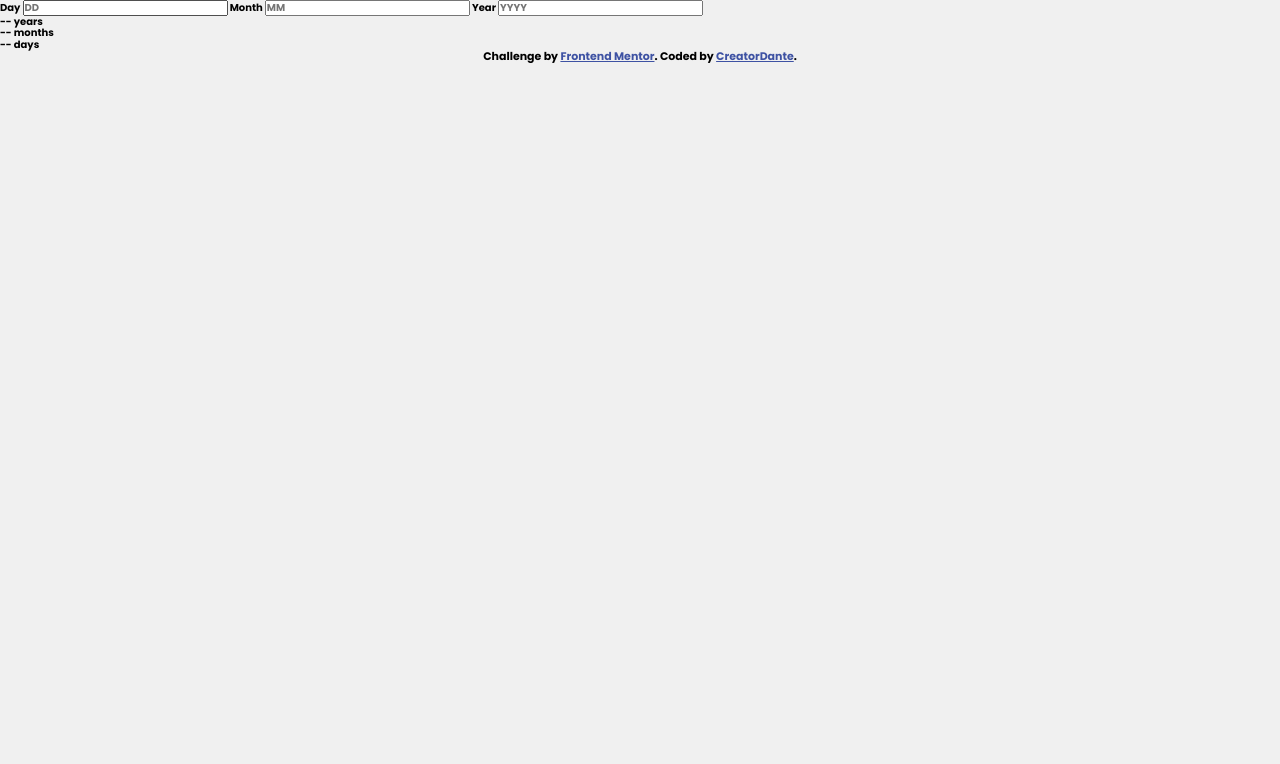
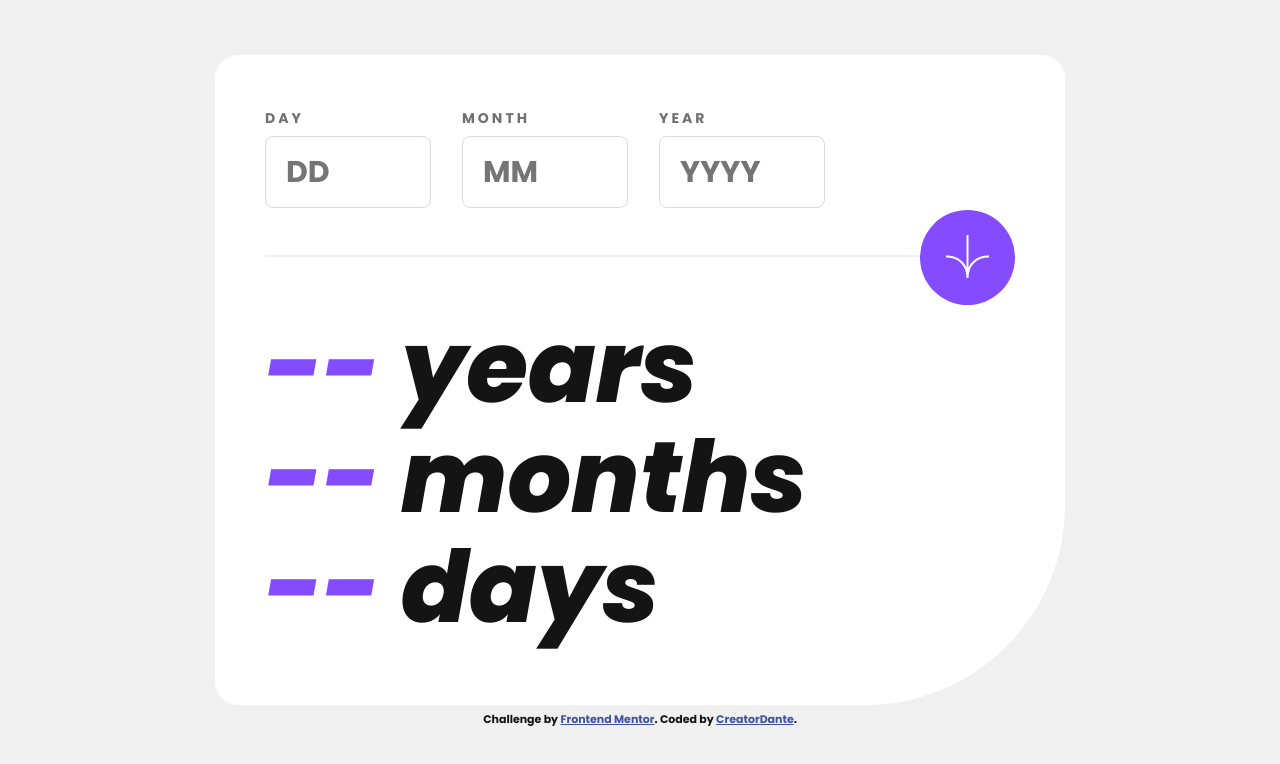
Before and after one commit to Creatordante/age-calculator-app-main, a plain HTML site: page index.html in a window 1280 px wide. Drawn offline with Linux system fonts and the light colour scheme.

Commit message:
css styles completed and  added js file

```diff
--- /dev/null
+++ b/app.js
@@ -0,0 +1,3 @@
+const form = document.querySelector(".form-container");
+const btn = document.getElementById("btn");
+const txtDisplayed = document.querySelector(".txt-container");
--- a/css/styles.css
+++ b/css/styles.css
@@ -29,14 +29,184 @@ html {
 body {
   font-family: "Poppins", sans-serif;
   background-color: var(--off-white);
+  color: var(--off-black);
+  width: 100vw;
+  height: calc(100vh - 2rem);
+  display: flex;
+  flex-direction: column;
+  justify-content: center;
+  align-items: center;
+}
+
+/*  Main  */
+
+/*   App Container   */
+.container {
+  width: 35rem;
+  height: 47rem;
+  background-color: var(--white);
+  border-radius: 2.3rem;
+  border-bottom-right-radius: 12rem;
+  padding: 2.2rem;
+  overflow: hidden;
+}
+
+@media (min-width: 768px) {
+  .container {
+    width: 85rem;
+    height: 65rem;
+    padding: 5rem;
+    border-bottom-right-radius: 20rem;
+  }
+}
+
+/*   Form Container   */
+
+.form-container {
+  position: relative;
+  display: flex;
+  justify-content: flex-start;
+  border-bottom: 2px solid var(--off-white);
+}
+
+.input-container {
+  display: flex;
+  flex-direction: column;
+  text-transform: uppercase;
+  margin-right: 1.2rem;
+  color: var(--smokey-grey);
+}
+
+@media (min-width: 768px) {
+  .input-container {
+    margin-right: 3.1rem;
+  }
+}
+
+.input-container label {
+  margin-top: 2rem;
+  margin-bottom: 0.6rem;
+  letter-spacing: 0.3rem;
+  font-size: 1.2rem;
+  font-weight: 400;
+}
+
+@media (min-width: 768px) {
+  .input-container label {
+    margin-top: 0.5rem;
+    font-size: 1.4rem;
+    margin-bottom: 1rem;
+  }
+}
+
+.input-container input {
+  padding: 1.2rem;
+  margin-bottom: 7rem;
+  font-size: 2rem;
+  height: 5.2rem;
+  width: 9.3rem;
+  border: 1px solid var(--light-grey);
+  border-radius: 0.8rem;
+  outline: unset;
+}
+
+@media (min-width: 768px) {
+  .input-container input {
+    height: 7.2rem;
+    width: 16.6rem;
+    padding: 2rem;
+    font-size: 3rem;
+    margin-bottom: 4.7rem;
+  }
+}
+
+.input-container input:focus {
+  border: 1px solid var(--purple);
+}
+
+/*    Form btn   */
+
+.btn {
+  position: absolute;
+  left: 50%;
+  right: 50%;
+  bottom: 0;
+  transform: translate(-50%, 50%);
+  border: none;
+  width: 6rem;
+  height: 6rem;
+  border-radius: 50%;
+  background-color: var(--purple);
+}
+
+.btn:active {
+  background-color: var(--off-black);
+}
+
+.btn img {
+  width: 2.2rem;
+  height: 2.2rem;
+}
+@media (min-width: 768px) {
+  .btn {
+    right: 0;
+    bottom: -5rem;
+    width: 9.5rem;
+    height: 9.5rem;
+    left: unset;
+    transform: unset;
+  }
+  .btn img {
+    width: 4.5rem;
+    height: 4.5rem;
+  }
+}
+
+/*  TXT Container   */
+
+.txt-container {
+  margin-top: 5.5rem;
+  font-size: 5.5rem;
+  line-height: 6.2rem;
+}
+
+.txt-title {
+  font-style: italic;
+  font-weight: 800;
+}
+
+/* Span result TXT */
+.txt-result {
+  color: var(--purple);
+  font-size: 6rem;
+}
+
+@media (min-width: 768px) {
+  .txt-container {
+    font-size: 10rem;
+    line-height: 11rem;
+  }
+
+  .txt-result {
+    font-size: 10rem;
+  }
 }
 
 /* Footer */
 .attribution {
-  font-size: 11px;
-  text-align: center;
+  visibility: hidden;
 }
 
-.attribution a {
-  color: hsl(228, 45%, 44%);
+@media (min-width: 768px) {
+  .attribution {
+    visibility: visible;
+    height: 1.2rem;
+    margin-top: 0.8rem;
+    font-size: 11px;
+    text-align: center;
+  }
+
+  .attribution a {
+    color: hsl(228, 45%, 44%);
+  }
 }
--- a/index.html
+++ b/index.html
@@ -22,20 +22,27 @@
   <main class="main">
     <div class="container">
       <form class="form-container">
+
+        <div class="input-container">
           <label for="day">Day</label>
           <input type="text" name="day" id="day" placeholder="DD">
+        </div>
 
+        <div class="input-container">
           <label for="month">Month</label>
           <input type="text" name="month" id="month" placeholder="MM">
+        </div>
 
+        <div class="input-container">
           <label for="year">Year</label>
           <input type="text" name="year" id="year" placeholder="YYYY">
+        </div>
+        <button class="btn" id="btn"><img src="/assets/images/icon-arrow.svg" alt="submit button"></button>
       </form>
-
-      <div class="text-container">
-        <p class="tx-title tx-years"><span class="tx-result">--</span> years</p>
-        <p class="tx-title tx-months"><span class="tx-result">--</span> months</p>
-        <p class="tx-title tx-days"><span class="tx-result">--</span> days</p>
+      <div class="txt-container">
+        <p class="txt-title"><span class="txt-result" id="txt-years">--</span> years</p>
+        <p class="txt-title"><span class="txt-result" id="txt-months">--</span> months</p>
+        <p class="txt-title"><span class="txt-result" id="txt-days">--</span> days</p>
       </div>
     </div>
   </main>
```
Also changed, not shown: 1 other file. Lines whose indentation alone changed are shown as unchanged.
